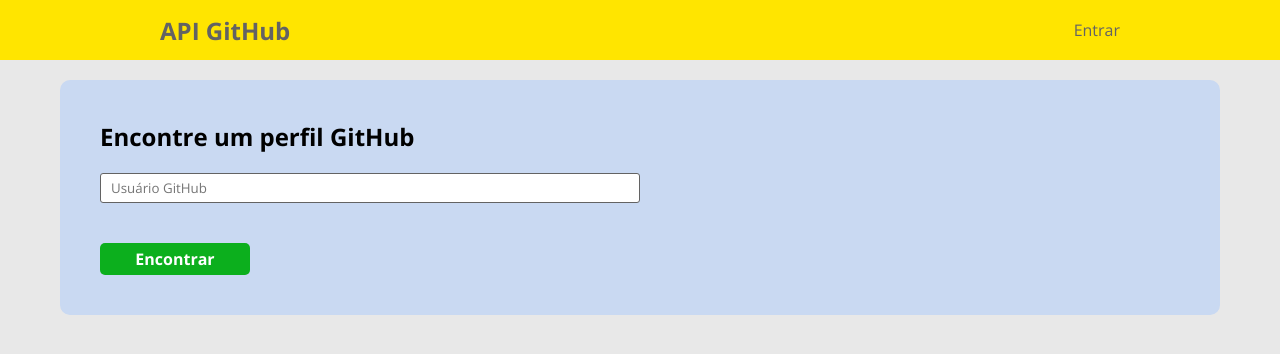
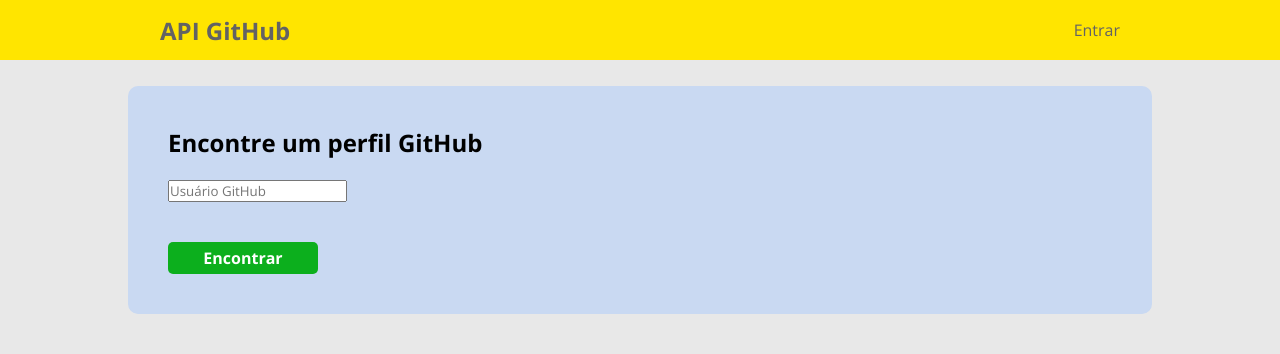
Before and after one commit to auriceliof/pessoal-ProjApiGitHub, a React (Vite) app in the folder frontend/: page / in a window 1280 px wide. Shown: the top 354 px of the page. Built offline with nearby package versions, Linux system fonts and the light colour scheme.

Commit message:
PÁGINA GITSEARCH

```diff
--- a/frontend/src/pages/GitSearch/styles.css
+++ b/frontend/src/pages/GitSearch/styles.css
@@ -4,22 +4,21 @@
     align-items: center;
     flex-direction: column;
     position: relative;
-    margin: 20px 60px;
+    margin: 2% 10%;
 }
 
 .pag-gitsearch-card {
-    justify-content: flex-start;
     width: 100%;
     background: var(--pag-color-bg-quaternary);
     border-radius: 10px;
     padding: 40px;
 }
-
+PÁGINA GITSEARCH
 .pag-gitsearch-input {
-    width: 50%;
+    width: 30%;
     border: 1px solid var(--pag-color-bg-tertiary);
     border-radius: 3px;
-    padding: 5px 10px;
+    padding: 10px;
     color: var(--pag-color-font-secondary);
     font-weight: bold;
 }
```
